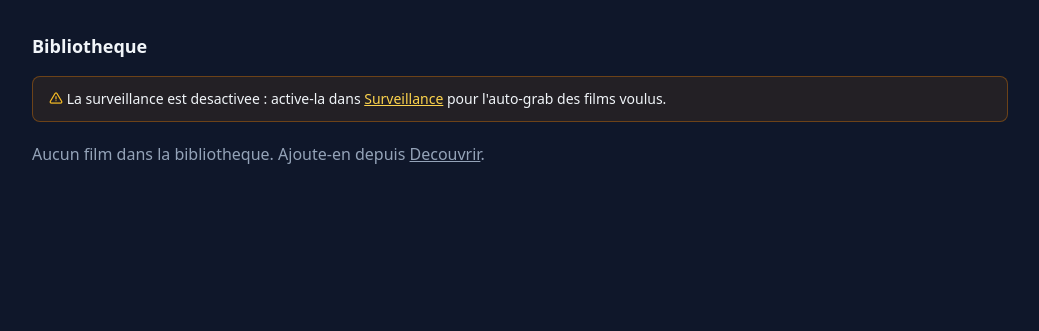
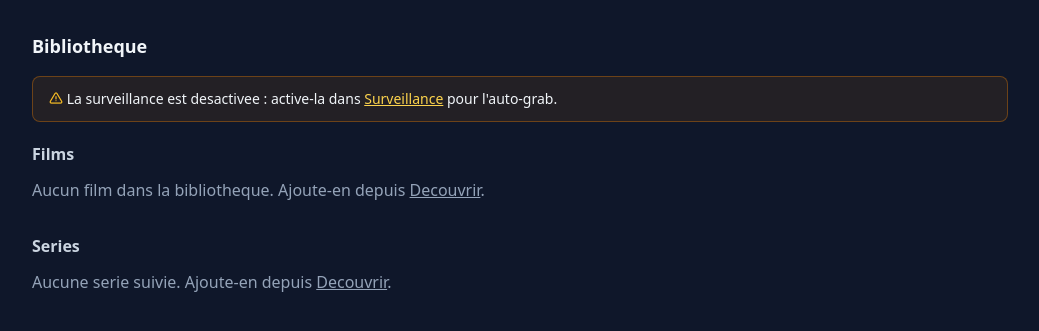
Before and after one commit to Larhatis/TorrSearch, a FastAPI app: page /library in a window 1280 px wide. Shown: the part 57-388 px from the top of the page, without its empty margins (120-1159 px from the left). Run offline with FastAPI, Linux system fonts and the light colour scheme; some libraries are stand-ins or nearby versions.

Commit message:
feat: series section in library, follow button, series routes
Co-Authored-By: Claude Opus 4.8 <noreply@anthropic.com>

```diff
--- a/torsearch/web/library_routes.py
+++ b/torsearch/web/library_routes.py
@@ -15,9 +15,11 @@ library_router = APIRouter()
 async def library_page(request: Request):
     ctx = request.app.state.ctx
     library = request.app.state.library
+    series_library = request.app.state.series_library
     return templates.TemplateResponse(
         request, "library.html",
-        {"movies": library.list(), "monitor_on": ctx.config.monitor.enabled},
+        {"movies": library.list(), "series": series_library.list(),
+         "monitor_on": ctx.config.monitor.enabled},
     )
 
 
--- a/torsearch/web/routes.py
+++ b/torsearch/web/routes.py
@@ -13,6 +13,7 @@ from torsearch.web.auth import AuthMiddleware, AuthSettings
 from torsearch.web.auth_routes import auth_router
 from torsearch.web.discover_routes import discover_router
 from torsearch.web.library_routes import library_router
+from torsearch.web.series_routes import series_router
 from torsearch.search.filters import VALID_DIRECTIONS, VALID_SORTS, ResultFilters, apply
 from torsearch.web.downloads_routes import downloads_router
 from torsearch.web.settings_routes import settings_router
@@ -161,4 +162,5 @@ def create_app(
     app.include_router(auth_router)
     app.include_router(discover_router)
     app.include_router(library_router)
+    app.include_router(series_router)
     return app
--- a/torsearch/web/templates/library.html
+++ b/torsearch/web/templates/library.html
@@ -3,8 +3,15 @@
 <h1 class="mb-4 text-lg font-semibold">Bibliotheque</h1>
 {% if not monitor_on %}
 <div class="mb-5 rounded-lg border border-amber-600/40 bg-amber-600/10 px-4 py-3 text-sm">
-  <i class="ti ti-alert-triangle text-amber-400"></i> La surveillance est desactivee : active-la dans <a href="/surveillance" class="underline text-amber-300 hover:text-amber-200">Surveillance</a> pour l'auto-grab des films voulus.
+  <i class="ti ti-alert-triangle text-amber-400"></i> La surveillance est desactivee : active-la dans <a href="/surveillance" class="underline text-amber-300 hover:text-amber-200">Surveillance</a> pour l'auto-grab.
 </div>
 {% endif %}
-{% include "partials/library_list.html" %}
+<section class="mb-8">
+  <h2 class="mb-3 font-semibold text-slate-300">Films</h2>
+  {% include "partials/library_list.html" %}
+</section>
+<section>
+  <h2 class="mb-3 font-semibold text-slate-300">Series</h2>
+  {% include "partials/series_list.html" %}
+</section>
 {% endblock %}
--- a/torsearch/web/templates/partials/media_results.html
+++ b/torsearch/web/templates/partials/media_results.html
@@ -28,6 +28,12 @@
               class="mt-1.5 flex w-full items-center justify-center gap-1 rounded border border-slate-700 px-2 py-1.5 text-xs text-slate-300 hover:text-emerald-400">
         <i class="ti ti-bookmark-plus"></i> Bibliotheque
       </button>
+      {% elif m.media_type == 'tv' %}
+      <button hx-post="/series/add" hx-target="#toast"
+              hx-vals='{{ {"tmdb_id": m.tmdb_id, "title": m.title, "year": (m.year or ""), "poster_path": (m.poster_path or "")} | tojson }}'
+              class="mt-1.5 flex w-full items-center justify-center gap-1 rounded border border-slate-700 px-2 py-1.5 text-xs text-slate-300 hover:text-emerald-400">
+        <i class="ti ti-bookmark-plus"></i> Suivre
+      </button>
       {% endif %}
     </div>
   </div>
--- /dev/null
+++ b/torsearch/web/templates/partials/series_list.html
@@ -0,0 +1,30 @@
+<div id="series-list">
+{% if not series %}
+  <p class="text-slate-400">Aucune serie suivie. Ajoute-en depuis <a href="/discover" class="underline hover:text-emerald-400">Decouvrir</a>.</p>
+{% else %}
+<div class="grid grid-cols-2 gap-4 sm:grid-cols-3 md:grid-cols-4">
+  {% for s in series %}
+  <div class="overflow-hidden rounded-lg border border-slate-800 bg-slate-800/40">
+    <div class="aspect-[2/3] bg-slate-900">
+      {% if s.poster_url %}
+      <img src="{{ s.poster_url }}" alt="{{ s.title }}" class="h-full w-full object-cover" loading="lazy">
+      {% else %}
+      <div class="flex h-full items-center justify-center text-slate-600"><i class="ti ti-photo text-3xl"></i></div>
+      {% endif %}
+    </div>
+    <div class="p-2.5">
+      <div class="flex items-center gap-1.5">
+        <span class="rounded px-1.5 py-0.5 text-[10px] bg-violet-500/15 text-violet-300">{{ s.grabbed | length }} episodes</span>
+        {% if s.year %}<span class="text-[11px] text-slate-500">{{ s.year }}</span>{% endif %}
+      </div>
+      <div class="mt-1 truncate text-sm text-slate-100" title="{{ s.title }}">{{ s.title }}</div>
+      <button hx-post="/series/{{ s.tmdb_id }}/remove" hx-target="#series-list" hx-swap="outerHTML"
+              class="mt-2 flex w-full items-center justify-center gap-1 rounded border border-slate-700 px-2 py-1.5 text-xs text-slate-400 hover:text-red-400">
+        <i class="ti ti-trash"></i> Retirer
+      </button>
+    </div>
+  </div>
+  {% endfor %}
+</div>
+{% endif %}
+</div>
```
Also changed, not shown: tests/test_library_web.py (+3 -1 lines), tests/test_series_web.py (added, +63 -0 lines), torsearch/web/series_routes.py (added, +35 -0 lines).
